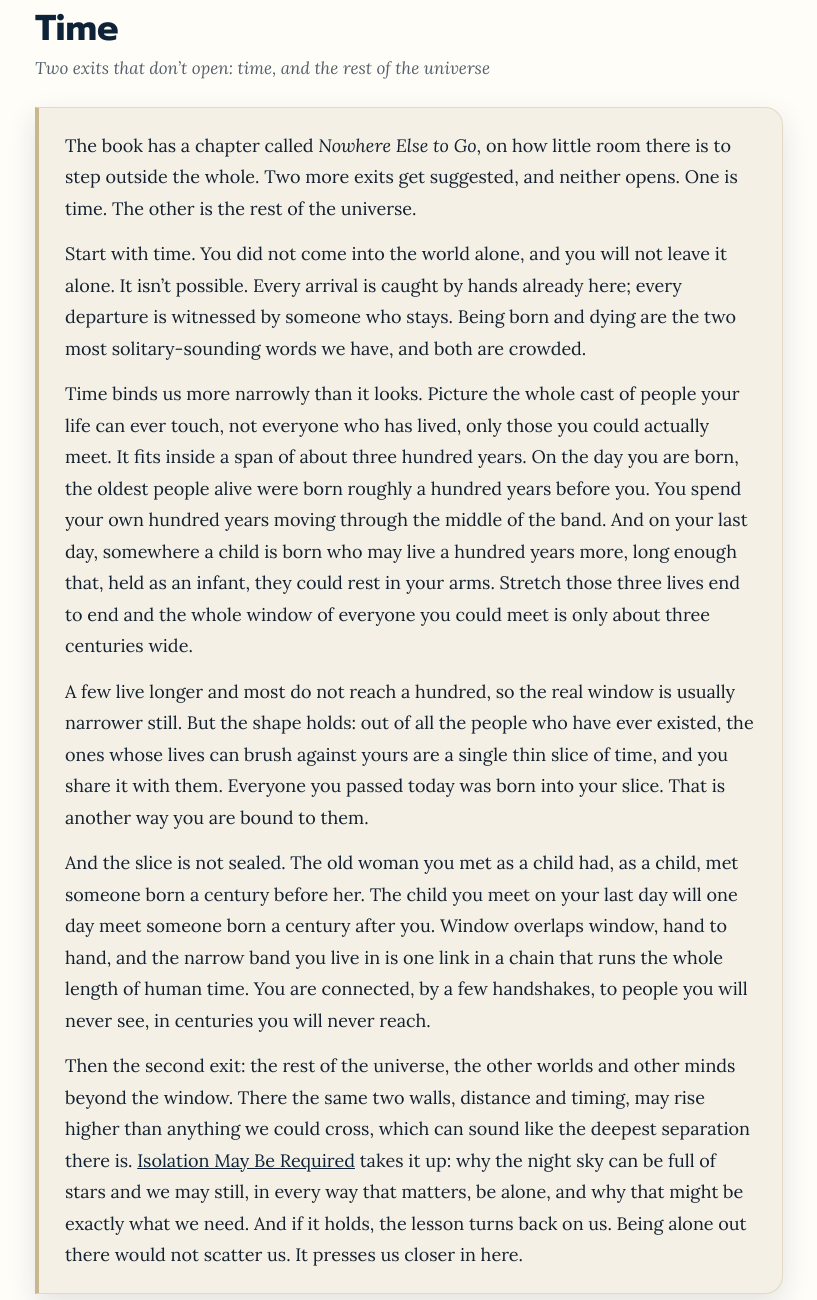
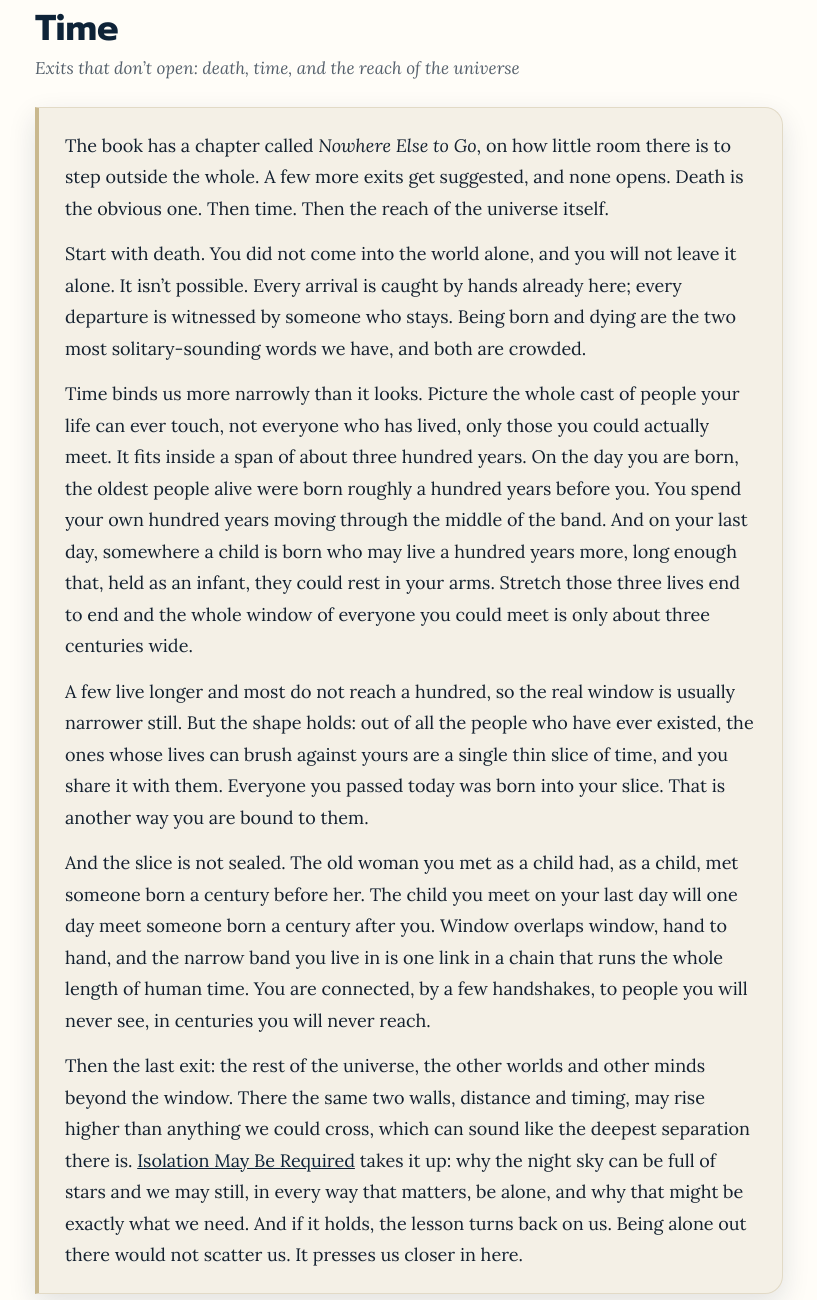
Before and after one commit to mikeb7777/michaelkbaines.com, a plain HTML site: page rediscovering-oneness.html in a window 1280 px wide. Shown: the part 4780-6080 px from the top of the page, without its empty margins (83-900 px from the left). Drawn offline with Linux system fonts and the light colour scheme.

Commit message:
Name death explicitly among the failed exits in the Time section
Frame the apparent escapes as death, time, and the reach of the
universe (none opens), echoing "Nowhere Else to Go". Death now leads the
list and the birth/death paragraph, rather than being folded into time.

Co-Authored-By: Claude Opus 4.8 <noreply@anthropic.com>
Claude-Session: https://claude.ai/code/session_01KL3jcUpSkyjWKd14qw3BAf

```diff
--- a/rediscovering-oneness.html
+++ b/rediscovering-oneness.html
@@ -124,14 +124,14 @@
 </div></section>
 
 <section class="paper" id="time"><div class="wrap">
-<h2>Time</h2><p class="en">Two exits that don&rsquo;t open: time, and the rest of the universe</p>
+<h2>Time</h2><p class="en">Exits that don&rsquo;t open: death, time, and the reach of the universe</p>
 <div class="opening">
-<p>The book has a chapter called <em>Nowhere Else to Go</em>, on how little room there is to step outside the whole. Two more exits get suggested, and neither opens. One is time. The other is the rest of the universe.</p>
-<p>Start with time. You did not come into the world alone, and you will not leave it alone. It isn&rsquo;t possible. Every arrival is caught by hands already here; every departure is witnessed by someone who stays. Being born and dying are the two most solitary-sounding words we have, and both are crowded.</p>
+<p>The book has a chapter called <em>Nowhere Else to Go</em>, on how little room there is to step outside the whole. A few more exits get suggested, and none opens. Death is the obvious one. Then time. Then the reach of the universe itself.</p>
+<p>Start with death. You did not come into the world alone, and you will not leave it alone. It isn&rsquo;t possible. Every arrival is caught by hands already here; every departure is witnessed by someone who stays. Being born and dying are the two most solitary-sounding words we have, and both are crowded.</p>
 <p>Time binds us more narrowly than it looks. Picture the whole cast of people your life can ever touch, not everyone who has lived, only those you could actually meet. It fits inside a span of about three hundred years. On the day you are born, the oldest people alive were born roughly a hundred years before you. You spend your own hundred years moving through the middle of the band. And on your last day, somewhere a child is born who may live a hundred years more, long enough that, held as an infant, they could rest in your arms. Stretch those three lives end to end and the whole window of everyone you could meet is only about three centuries wide.</p>
 <p>A few live longer and most do not reach a hundred, so the real window is usually narrower still. But the shape holds: out of all the people who have ever existed, the ones whose lives can brush against yours are a single thin slice of time, and you share it with them. Everyone you passed today was born into your slice. That is another way you are bound to them.</p>
 <p>And the slice is not sealed. The old woman you met as a child had, as a child, met someone born a century before her. The child you meet on your last day will one day meet someone born a century after you. Window overlaps window, hand to hand, and the narrow band you live in is one link in a chain that runs the whole length of human time. You are connected, by a few handshakes, to people you will never see, in centuries you will never reach.</p>
-<p>Then the second exit: the rest of the universe, the other worlds and other minds beyond the window. There the same two walls, distance and timing, may rise higher than anything we could cross, which can sound like the deepest separation there is. <a href="https://eequalsicsquared.com/blog.html#isolation" target="_blank" rel="noopener">Isolation May Be Required</a> takes it up: why the night sky can be full of stars and we may still, in every way that matters, be alone, and why that might be exactly what we need. And if it holds, the lesson turns back on us. Being alone out there would not scatter us. It presses us closer in here.</p>
+<p>Then the last exit: the rest of the universe, the other worlds and other minds beyond the window. There the same two walls, distance and timing, may rise higher than anything we could cross, which can sound like the deepest separation there is. <a href="https://eequalsicsquared.com/blog.html#isolation" target="_blank" rel="noopener">Isolation May Be Required</a> takes it up: why the night sky can be full of stars and we may still, in every way that matters, be alone, and why that might be exactly what we need. And if it holds, the lesson turns back on us. Being alone out there would not scatter us. It presses us closer in here.</p>
 </div>
 </div></section>
 
```
